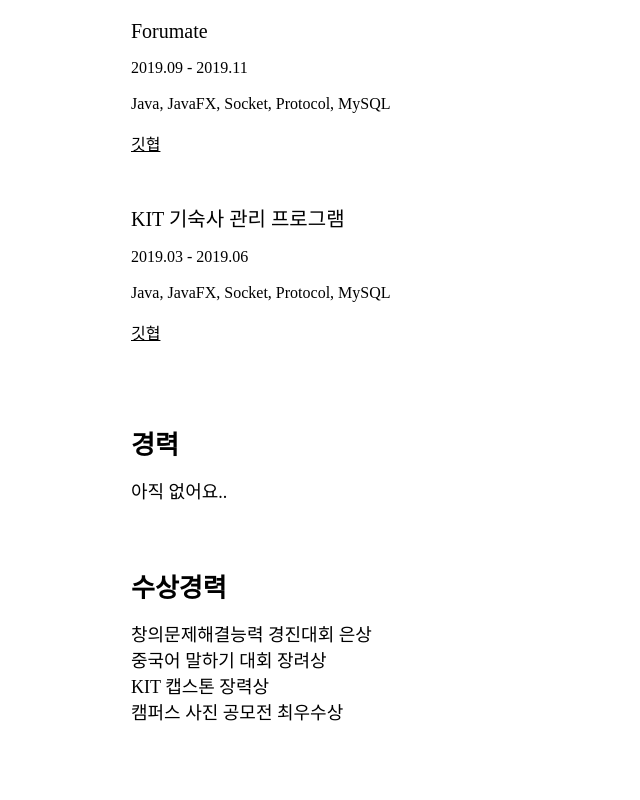
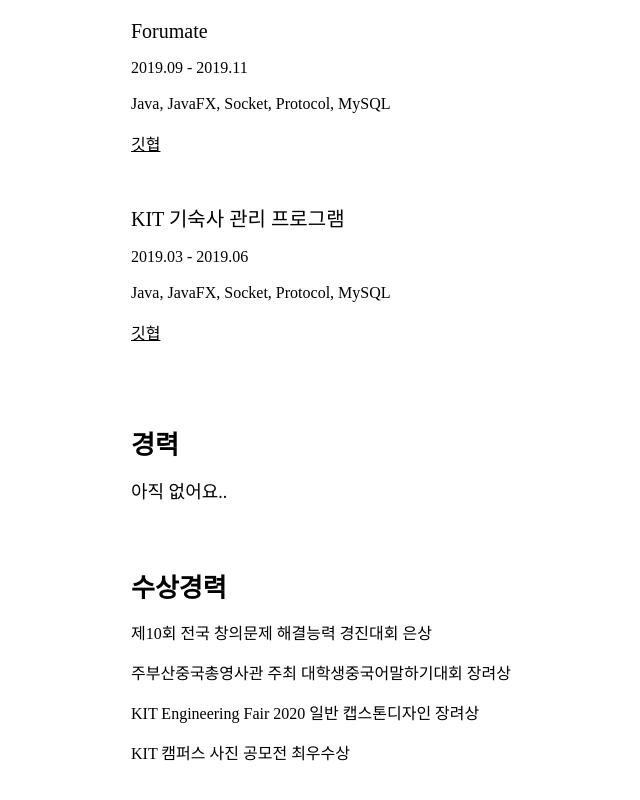
Before and after one commit to bepyan/portfolio, a React (Create React App) app: page / in a window 1280 px wide. Shown: the part 1737-2537 px from the top of the page, without its empty margins (109-749 px from the left). Built offline with nearby package versions, Linux system fonts and the light colour scheme.

Commit message:
update Awards detail

```diff
--- a/src/components/Home/Awards.js
+++ b/src/components/Home/Awards.js
@@ -1,16 +1,26 @@
 import React from 'react'
 import { Title } from 'style'
+import styled from 'styled-components'
 
 const Awards = () => {
     return (
         <div>
             <Title>수상경력</Title>
-            <p>창의문제해결능력 경진대회 은상</p>
-            <p>중국어 말하기 대회 장려상</p>
-            <p>KIT 캡스톤 장력상</p>
-            <p>캠퍼스 사진 공모전 최우수상</p>
+            <ListWrapper>
+                <p>제10회 전국 창의문제 해결능력 경진대회 은상</p>
+                <p>주부산중국총영사관 주최 대학생중국어말하기대회 장려상</p>
+                <p>KIT Engineering Fair 2020 일반 캡스톤디자인 장려상</p>
+                <p>KIT 캠퍼스 사진 공모전 최우수상</p>
+            </ListWrapper>
         </div>
     )
 }
 
+const ListWrapper = styled.div`
+    & > * {
+        margin: 1rem 0;
+        font-size: 16px;
+    }
+`
+
 export default Awards
```
